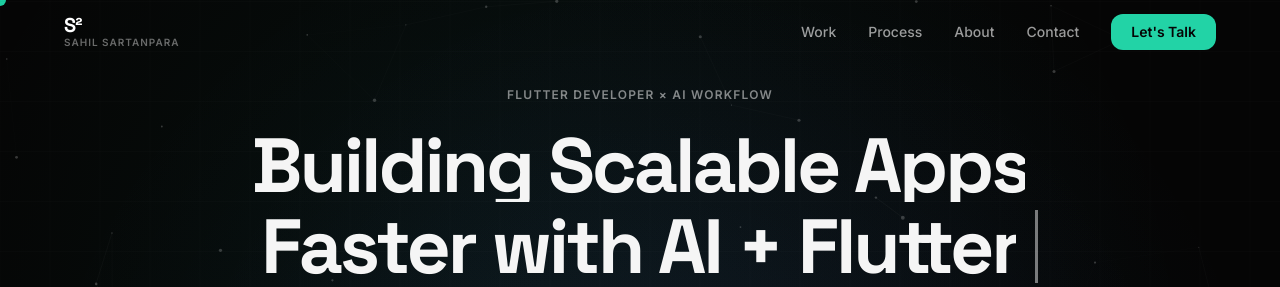
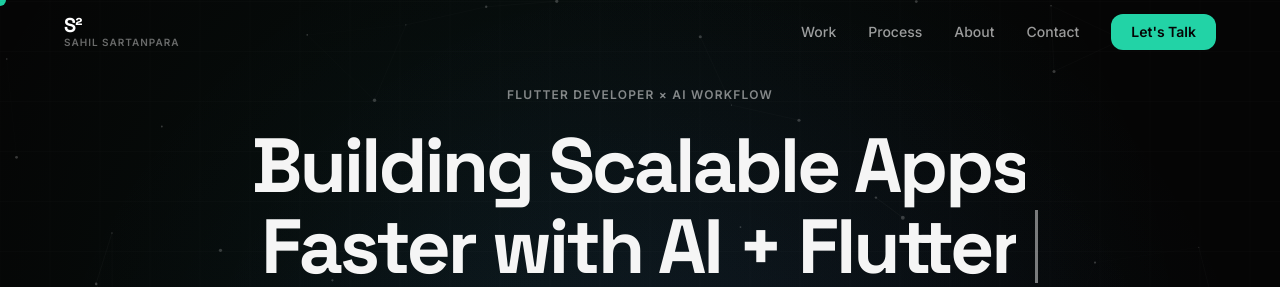
Before and after one commit to sahilsartanparadev-blip/sahil_portfolio, a React (Vite) app: page / in a window 1280 px wide. Shown: the top 287 px of the page. Built offline with nearby package versions, Linux system fonts and the light colour scheme.

Commit message:
Fix descender cropping in Hero section text animation

```diff
--- a/src/sections/Hero.tsx
+++ b/src/sections/Hero.tsx
@@ -54,11 +54,11 @@ export default function Hero({ onNavigate }: HeroProps) {
           <span className="block mt-2">
             <span className="relative inline-block">
               {/* Invisible spacer to maintain centered layout size */}
-              <span className="opacity-0 pointer-events-none">Building Scalable Apps</span>
+              <span className="opacity-0 pointer-events-none pb-[0.2em]">Building Scalable Apps</span>
               {/* Animating text */}
               <span
                 ref={line1Ref}
-                className="absolute left-0 top-0 overflow-hidden whitespace-nowrap border-r-[3px] border-transparent text-left"
+                className="absolute left-0 top-0 overflow-hidden whitespace-nowrap border-r-[3px] border-transparent text-left pb-[0.2em]"
                 style={{
                   width: phase >= 3 ? '100%' : '0%',
                   animation:
@@ -79,10 +79,10 @@ export default function Hero({ onNavigate }: HeroProps) {
           {/* Line 2 */}
           <span className="block mt-2">
             <span className="relative inline-block">
-              <span className="opacity-0 pointer-events-none">Faster with AI + Flutter</span>
+              <span className="opacity-0 pointer-events-none pb-[0.2em]">Faster with AI + Flutter</span>
               <span
                 ref={line2Ref}
-                className="absolute left-0 top-0 overflow-hidden whitespace-nowrap border-r-[3px] border-transparent text-left"
+                className="absolute left-0 top-0 overflow-hidden whitespace-nowrap border-r-[3px] border-transparent text-left pb-[0.2em]"
                 style={{
                   width: phase >= 4 ? '100%' : '0%',
                   animation:
```
